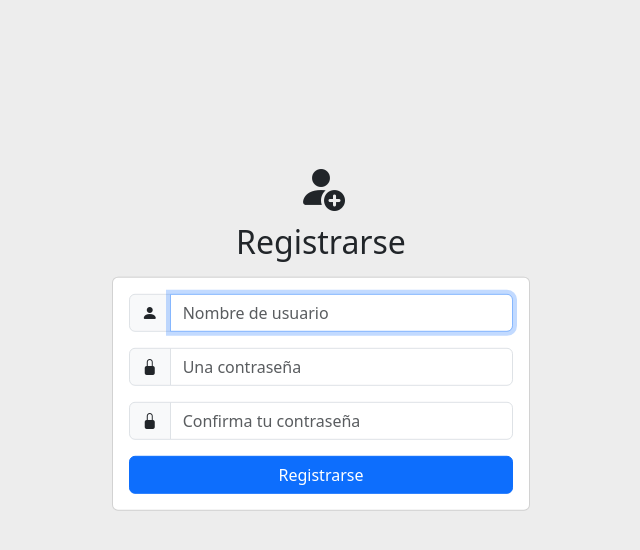
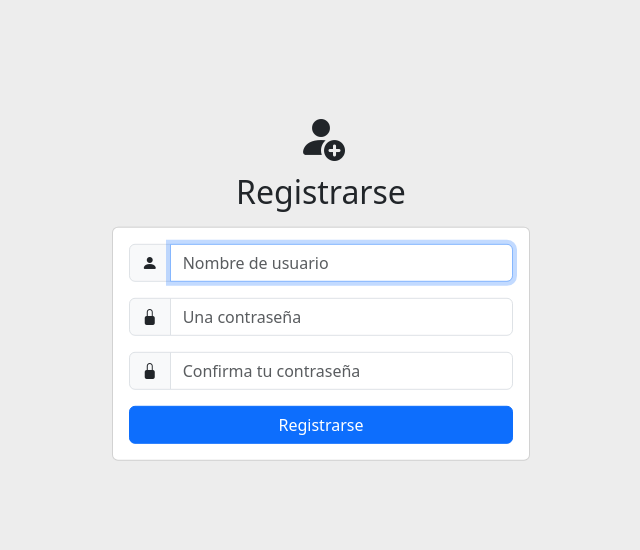
Before and after one commit to rosmelaguilarr/sys_doc_scan, a Django app: page /signup in a window 1280 px wide. Shown: the part 69-619 px from the top of the page, without its empty margins (319-959 px from the left). Run offline with Django 5.2, Linux system fonts and the light colour scheme.

Commit message:
margin-top signin signup

```diff
--- a/docscan/templates/signin.html
+++ b/docscan/templates/signin.html
@@ -4,7 +4,7 @@
 
 <main class="container">
     <div class="row">
-        <div class="position-absolute top-50 start-50 translate-middle">
+        <div class="position-absolute top-50 start-50 translate-middle" style="margin-top:-50px">
             <section class="col-md-4 offset-md-4">
                 {% if user.is_authenticated %}
                     <div class="alert alert-warning text-center d-flex py-2" role="alert">
--- a/docscan/templates/signup.html
+++ b/docscan/templates/signup.html
@@ -4,7 +4,7 @@
 
 <main class="container">
     <div class="row">
-        <div class="position-absolute top-50 start-50 translate-middle">
+        <div class="position-absolute top-50 start-50 translate-middle" style="margin-top:-50px">
             <section class="col-md-4 offset-md-4">
                 <div class="text-center">
                     <i class="bi bi-person-fill-add i-color" style="font-size: 3rem;"></i>
```
Also changed, not shown: docscan/models.py (+0 -15 lines).
